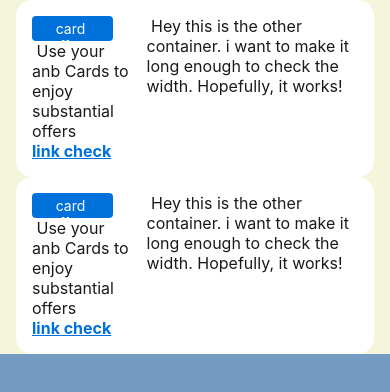
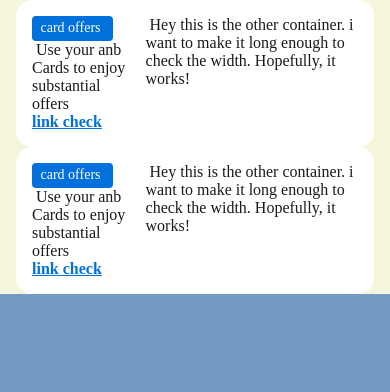
Before and after one commit to Shougal/rn-mobile-ui-lib, a React Native app: screen / in a window 390 px wide. Shown: the top 392 px of the page. Built offline with nearby package versions, Linux system fonts and the light colour scheme; what react-native-expo-viewport-units would draw is missing.

Commit message:
style: changed font family

```diff
--- a/src/components/Link/style.ts
+++ b/src/components/Link/style.ts
@@ -5,6 +5,7 @@ import { fontSize } from "../../styles/theme";
 
 export const styles = StyleSheet.create({
     default:{
+        fontFamily: 'Inconsolata',
         fontWeight:700,
         fontSize: fontSize['sm'],
 
--- a/src/components/Tag/style.ts
+++ b/src/components/Tag/style.ts
@@ -55,6 +55,7 @@ export const styles= StyleSheet.create({
     },
 
     text:{
+        fontFamily: 'Inconsolata',
         textAlign:'center',
         // TODO: check text color
         color:'#fff',
--- a/src/components/Text/style.ts
+++ b/src/components/Text/style.ts
@@ -2,13 +2,14 @@ import { StyleSheet } from "react-native";
 
 import { fontSize } from "../../styles/theme";
 
-export const styles=StyleSheet.create({
-    container:{
+export const styles = StyleSheet.create({
+    container: {
         //todo: do we set width in here? and why? should it be set because it should not
         // exceed its parent width?
         // width:'100%',
 
-        fontWeight:400,
+        fontFamily: 'Inconsolata',
+        fontWeight: 400,
         fontSize: fontSize['sm'],
         color: '#181B1E',
         //TODO: line height is not working
```
